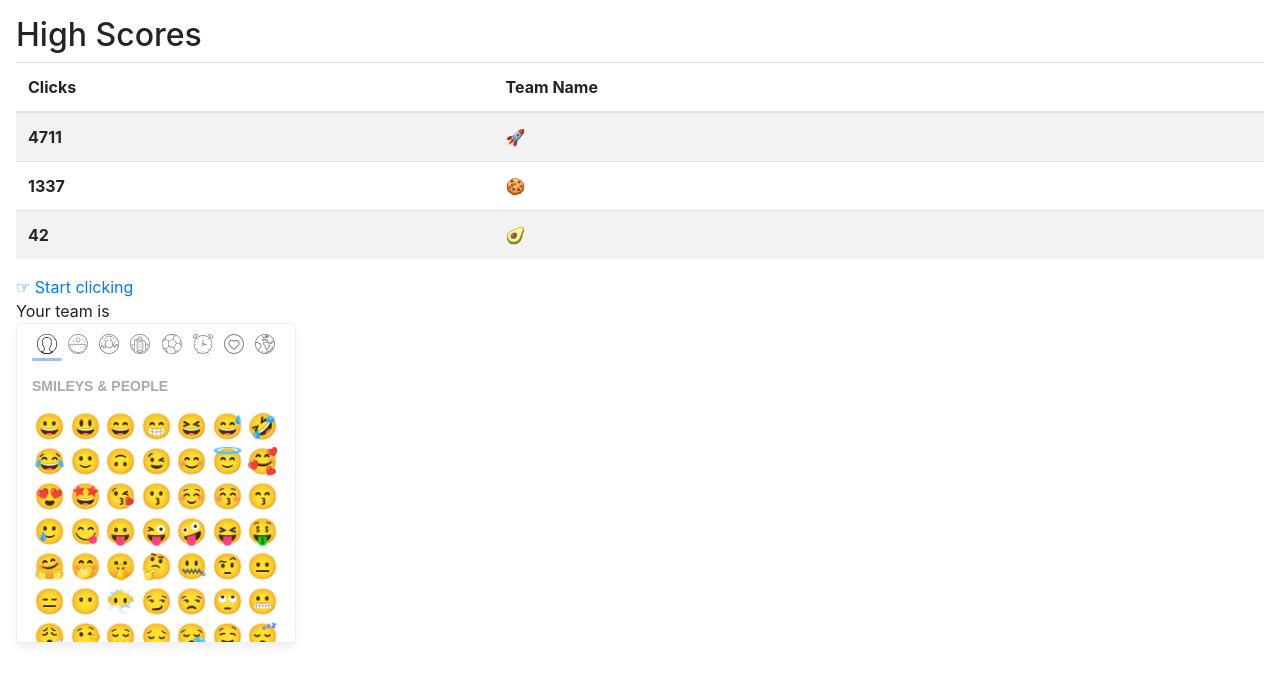
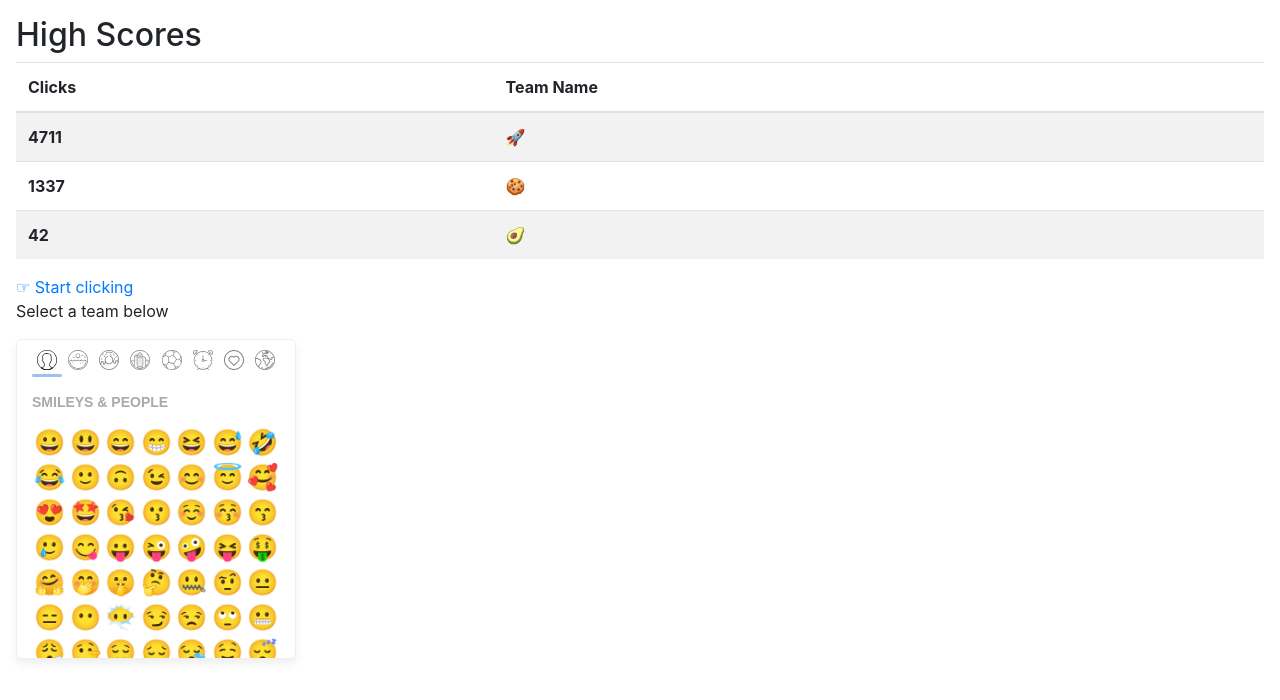
Before and after one commit to fabjan/emoji-clicker, a React (Create React App) app: page / in a window 1280 px wide. Shown: the top 700 px of the page. Built offline with nearby package versions, Linux system fonts and the light colour scheme; the HTML template or start-up script is replaced by a standard one.

Commit message:
fix warning

```diff
--- a/src/SelectTeam.tsx
+++ b/src/SelectTeam.tsx
@@ -14,6 +14,8 @@ const SelectTeam = (props: SelectTeamProps) => {
 
     const clear = <Button onClick={_ => props.setTeam(null)} color="light">{props.team}</Button>
 
+    // TODO improve team state
+
     const pick = <EmojiPicker
         onEmojiClick={onEmojiClick}
         disableSearchBar={true}
@@ -24,7 +26,10 @@ const SelectTeam = (props: SelectTeamProps) => {
 
     return (
         <div>
-            <p>Your team is {props.team ? clear : pick}</p>
+            {props.team
+                ? <p>Your team is {clear}</p>
+                : (<><p>Select a team below</p> {pick}</>)
+            }
         </div>
     )
 }
```
